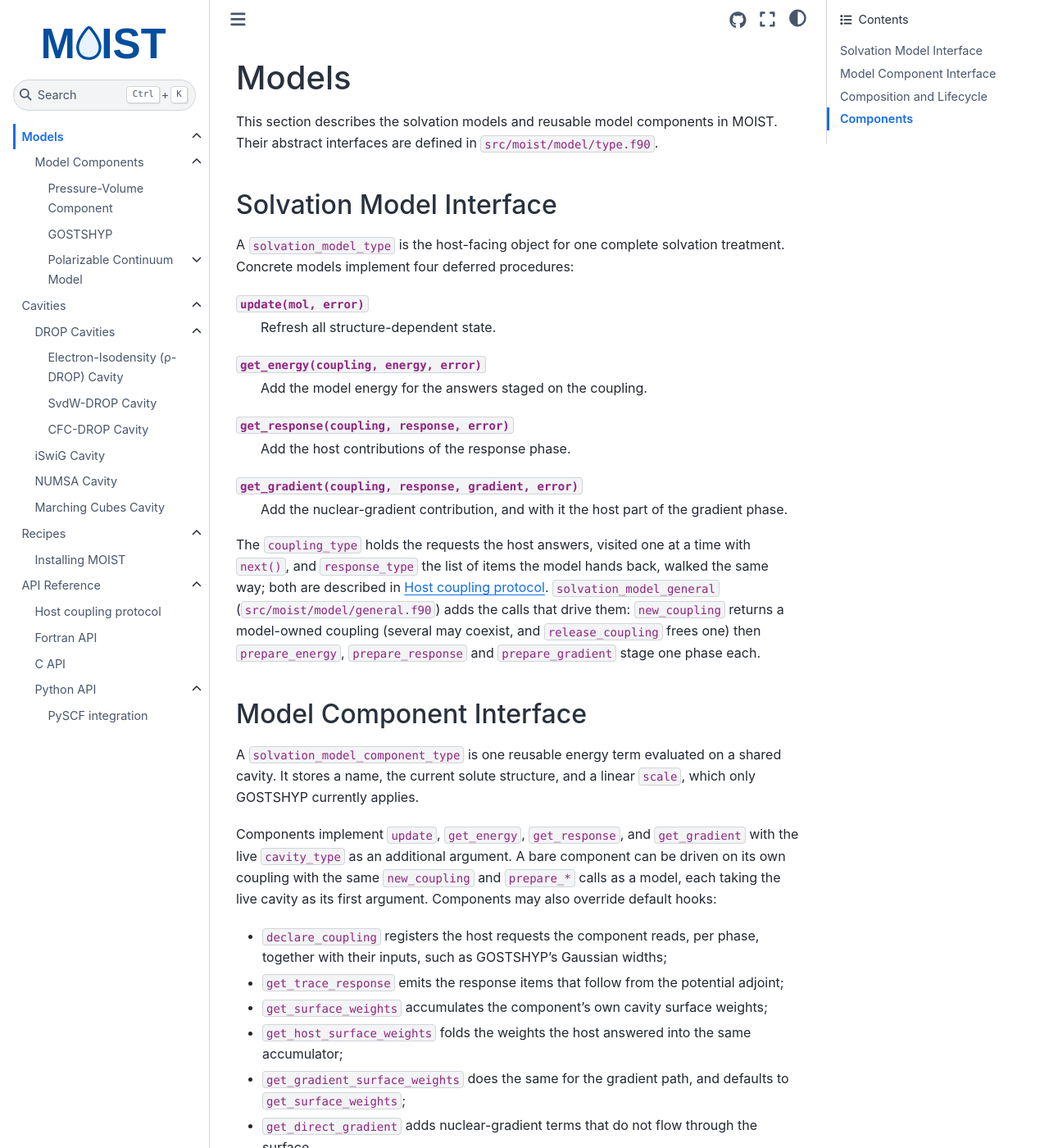
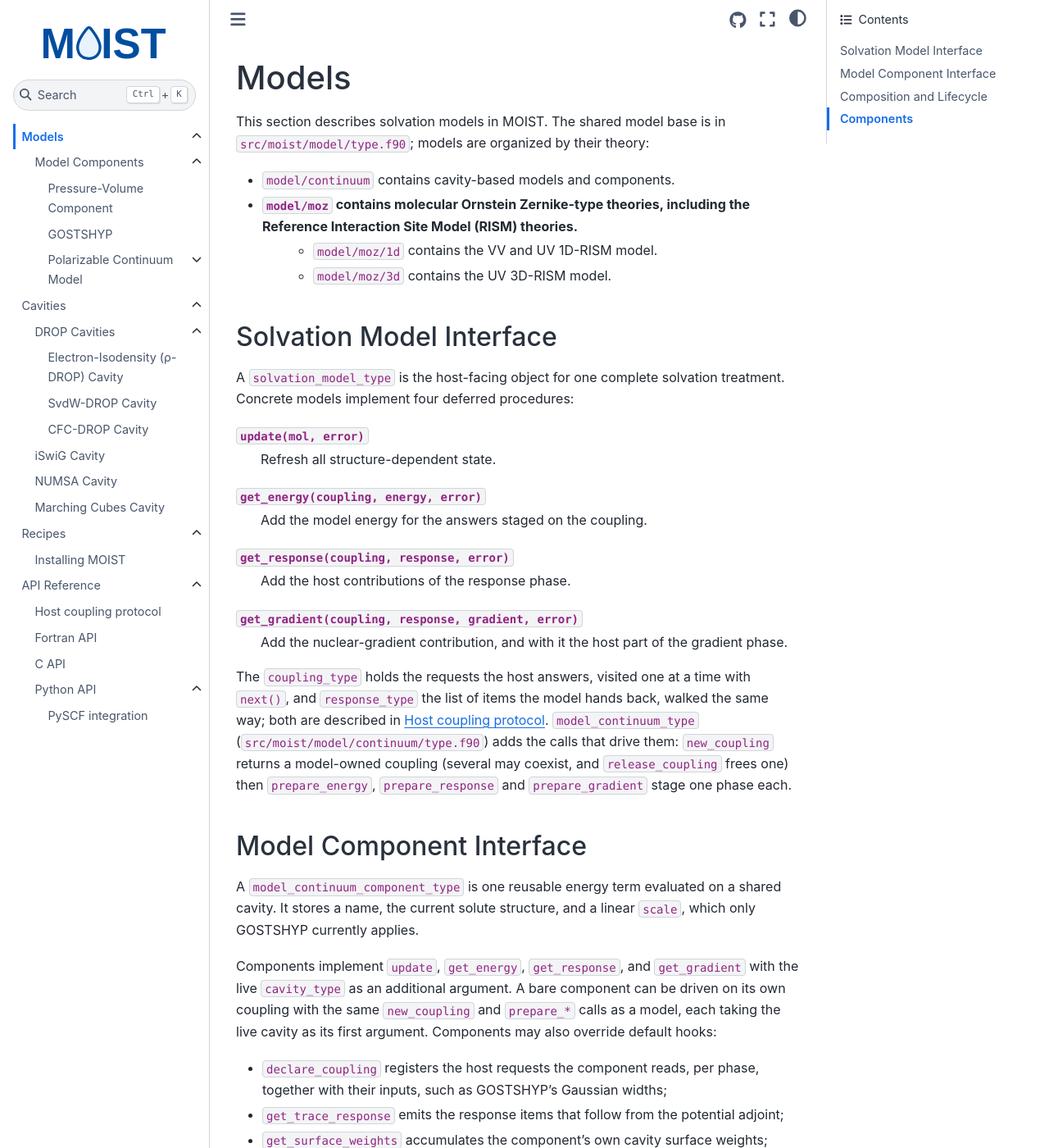
Before and after one commit to lukaswittmann/moist, a Sphinx documentation site: the page built from docs/models/index.rst, in a window 1280 px wide and 1400 px high. Shown: the whole window at 82% size. Built offline with Sphinx 7.4.7 and the Sphinx Book theme 1.1.4, drawn with Linux system fonts in a browser that asks for light colours; pages that are not in the unit, such as notebooks, are missing from menus; some of the changed text lies outside the part shown.

Commit message:
Updated docs

```diff
--- a/docs/models/index.rst
+++ b/docs/models/index.rst
@@ -1,8 +1,13 @@
 Models
 ======
 
-This section describes the solvation models and reusable model components in MOIST.
-Their abstract interfaces are defined in ``src/moist/model/type.f90``.
+This section describes solvation models in MOIST.
+The shared model base is in ``src/moist/model/type.f90``; models are organized by their theory:
+
+* ``model/continuum`` contains cavity-based models and components.
+* ``model/moz`` contains molecular Ornstein Zernike-type theories, including the Reference Interaction Site Model (RISM) theories.
+   * ``model/moz/1d`` contains the VV and UV 1D-RISM model.
+   * ``model/moz/3d`` contains the UV 3D-RISM model.
 
 Solvation Model Interface
 -------------------------
@@ -24,12 +29,12 @@ Concrete models implement four deferred procedures:
    gradient phase.
 
 The ``coupling_type`` holds the requests the host answers, visited one at a time with ``next()``, and ``response_type`` the list of items the model hands back, walked the same way; both are described in :doc:`/reference/coupling`.
-``solvation_model_general`` (``src/moist/model/general.f90``) adds the calls that drive them: ``new_coupling`` returns a model-owned coupling (several may coexist, and ``release_coupling`` frees one) then ``prepare_energy``, ``prepare_response`` and ``prepare_gradient`` stage one phase each.
+``model_continuum_type`` (``src/moist/model/continuum/type.f90``) adds the calls that drive them: ``new_coupling`` returns a model-owned coupling (several may coexist, and ``release_coupling`` frees one) then ``prepare_energy``, ``prepare_response`` and ``prepare_gradient`` stage one phase each.
 
 Model Component Interface
 -------------------------
 
-A ``solvation_model_component_type`` is one reusable energy term evaluated on a shared cavity.
+A ``model_continuum_component_type`` is one reusable energy term evaluated on a shared cavity.
 It stores a name, the current solute structure, and a linear ``scale``, which only GOSTSHYP currently applies.
 
 Components implement ``update``, ``get_energy``, ``get_response``, and ``get_gradient`` with the live ``cavity_type`` as an additional argument.
@@ -46,7 +51,7 @@ Components may also override default hooks:
 Composition and Lifecycle
 -------------------------
 
-The ``solvation_model_general`` owns one cavity and an ordered list of components:
+The ``model_continuum_type`` owns one cavity and an ordered list of components:
 
 1. Construct the model from a cavity and add all components before the first update; the model stores copies of both.
 2. ``update`` refreshes the cavity first, then every component.
@@ -67,16 +72,16 @@ This example constructs a list-based model containing :doc:`CPCM </models/compon
    use moist_cavity_drop_lsf_svdw, only: &
       & moist_cavity_drop_lsf_svdw_type
    use moist_radii, only: default_cpcm_radii
-   use moist_model_general, only: solvation_model_general, new_model_general
-   use moist_model_components, only: solvation_model_component_cpcm, &
-      & new_component_cpcm, solvation_model_component_pv, new_component_pv
+   use moist_model_continuum, only: model_continuum_type, new_continuum_model
+   use moist_model_continuum_component, only: model_continuum_component_cpcm, &
+      & new_component_cpcm, model_continuum_component_pv, new_component_pv
 
    type(moist_context_type), target :: ctx
    type(moist_cavity_drop_lsf_svdw_type) :: svdw
    type(cavity_type_drop) :: cavity
-   type(solvation_model_component_cpcm) :: electrostatic
-   type(solvation_model_component_pv) :: pressure_volume
-   type(solvation_model_general), target :: model
+   type(model_continuum_component_cpcm) :: electrostatic
+   type(model_continuum_component_pv) :: pressure_volume
+   type(model_continuum_type), target :: model
    type(error_type), allocatable :: error
 
    ! Global context
@@ -95,7 +100,7 @@ This example constructs a list-based model containing :doc:`CPCM </models/compon
    call new_component_pv(pressure_volume, pressure=3.39893E-5_wp)
 
    ! Construct model
-   call new_model_general(model, cavity, ctx, error)
+   call new_continuum_model(model, cavity, ctx, error)
    if (allocated(error)) error stop error%message
 
    ! Add model components
```
